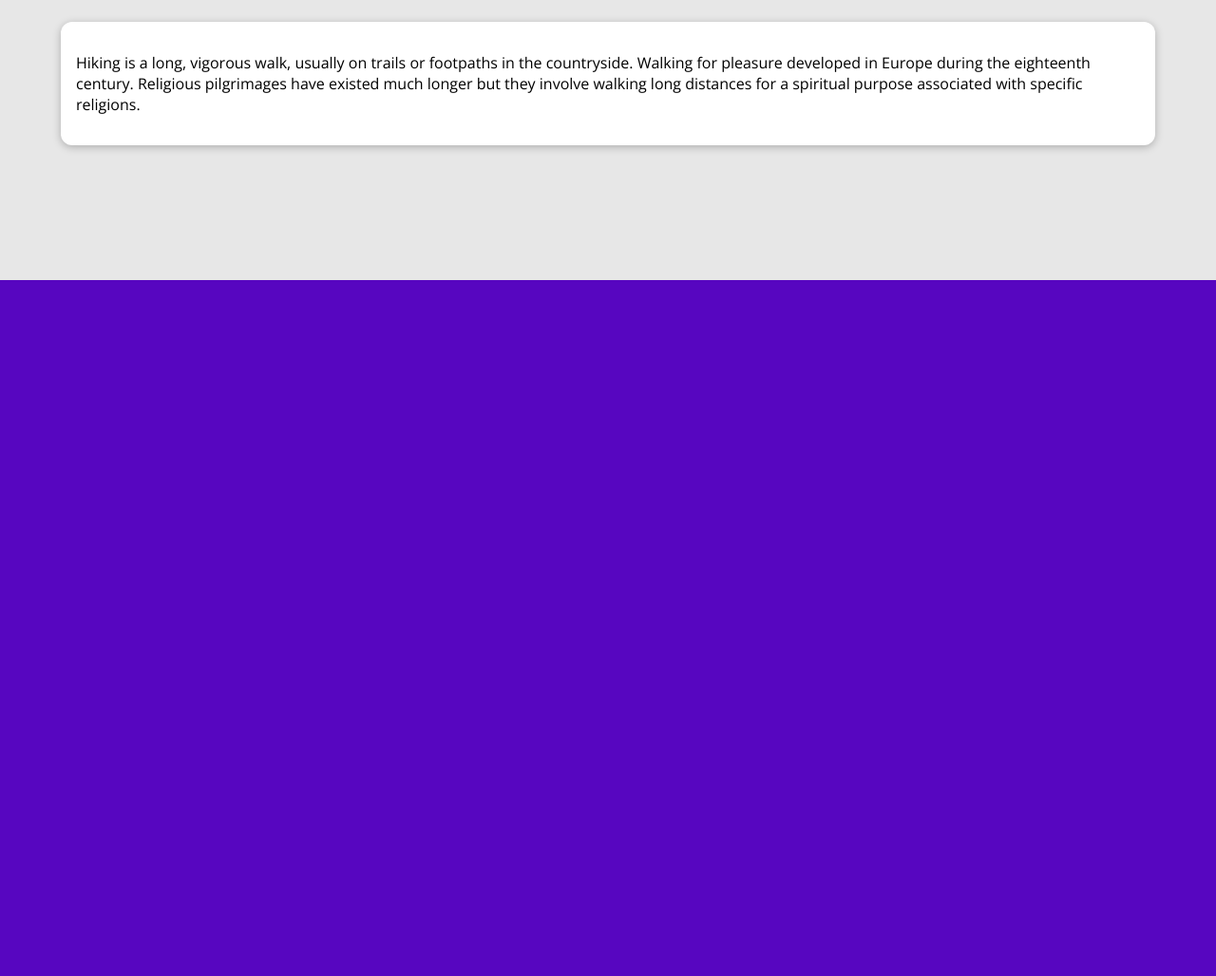
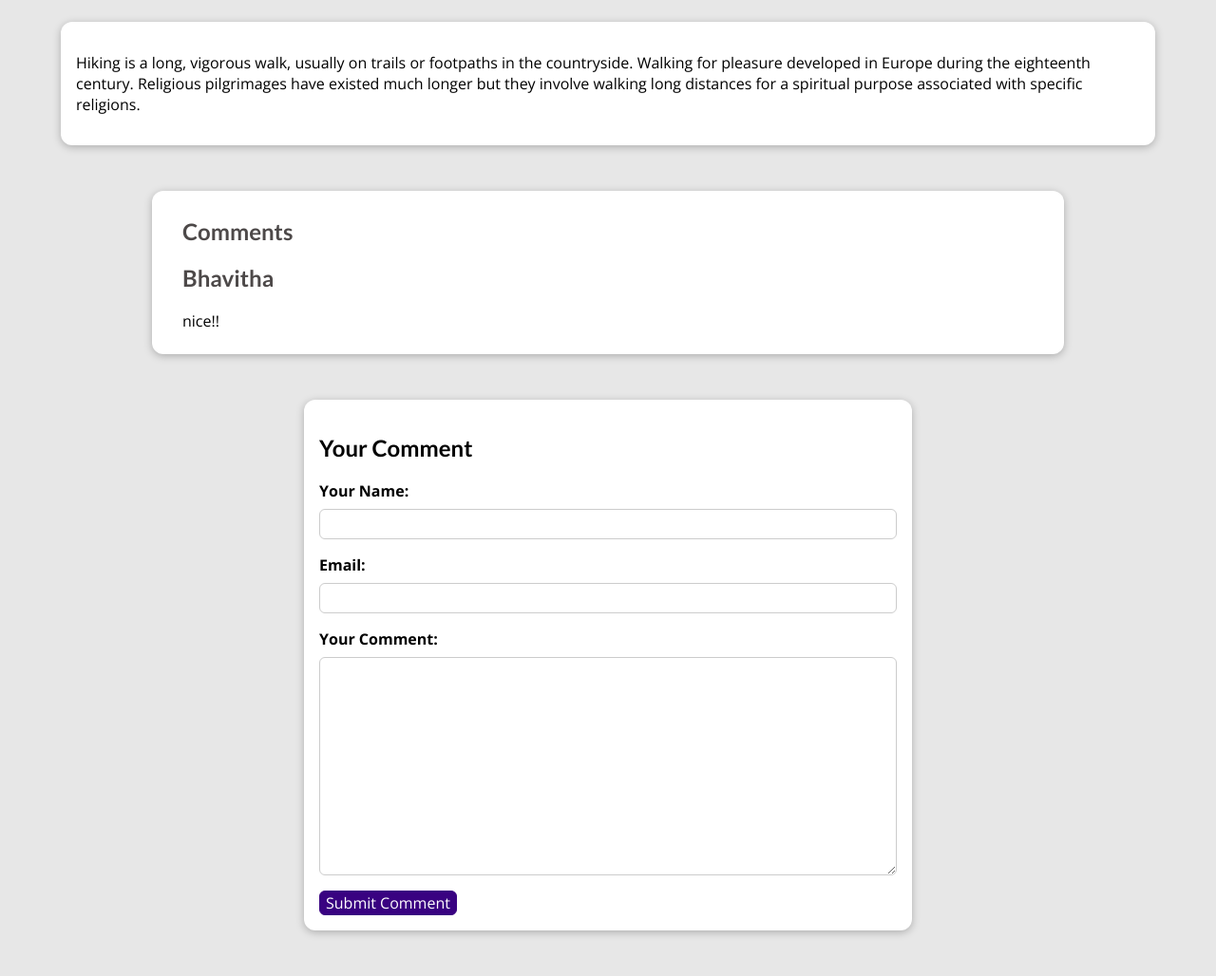
Before and after one commit to durgaprasad253/blog, a Django app: a page that uses blog/templates/blog/post-details.html in a window 1280 px wide. Shown: the part 505-1533 px from the top of the page at 95% size. Before the commit the page ends 800 px from the top, so only its background shows below. Run offline with Django 3.2, Linux system fonts and the light colour scheme; data comes from the database, SQL or seed files in the repository; both versions use the stored data as it was after the commit.

Commit message:
added comments feature

```diff
--- a/blog/admin.py
+++ b/blog/admin.py
@@ -1,9 +1,9 @@
 from django.contrib import admin
-from . models import Author,Post,Tag
+from . models import Author, Comment,Post,Tag
 # Register your models here.
 class PostAdmin(admin.ModelAdmin):
     prepopulated_fields={"slug":("title",)}
     list_filter=("author","tag","date")
     list_display=("title","author","date")
-admin.site.register([Author,Tag])
+admin.site.register([Author,Tag,Comment])
 admin.site.register(Post,PostAdmin)
--- /dev/null
+++ b/blog/forms.py
@@ -0,0 +1,13 @@
+from django import forms
+
+from . import models
+
+class CommentsForm(forms.ModelForm):
+    class Meta:
+        model=models.Comment
+        exclude=['post']
+        labels={
+            "user_name":"Your Name",
+            "user_email":"Email",
+            "text":"Your Comment"
+        }
--- a/blog/models.py
+++ b/blog/models.py
@@ -1,6 +1,7 @@
 from django.db import models
 from django.db.models.base import Model
 from django.core.validators import MinLengthValidator
+from django.db.models.deletion import CASCADE
 
 # Create your models here.
 
@@ -21,6 +22,7 @@ class Tag(models.Model):
     def __str__(self):
         return self.full_name()
 
+
 class Post(models.Model):
     title=models.CharField(max_length=50)
     excert=models.CharField(max_length=200)
@@ -30,3 +32,19 @@ class Post(models.Model):
     author=models.ForeignKey(Author,on_delete=models.SET_NULL,null=True,related_name="posts")
     content=models.TextField(validators=[MinLengthValidator])
     tag=models.ManyToManyField(Tag,related_name="tags")
+
+    def full_name(self):
+        return f"{self.title} {self.author}"
+    def __str__(self):
+        return self.full_name()
+
+class Comment(models.Model):
+    user_name=models.CharField(max_length=50)
+    user_email=models.CharField(max_length=50)
+    text=models.TextField(max_length=200)
+    post=models.ForeignKey(Post,on_delete=CASCADE,related_name="comments")
+
+    def full_name(self):
+        return f"{self.user_name} {self.user_email}"
+    def __str__(self):
+        return self.full_name()
--- a/blog/static/blog/post-details.css
+++ b/blog/static/blog/post-details.css
@@ -73,3 +73,108 @@ body {
     padding: 0.2rem 0.8rem;
     border-radius: 8px;
   }
+  #comment-form{
+    margin: 3rem auto;
+    width: 90%;
+    max-width: 40rem;
+    border-radius: 12px;
+    background-color: white;
+    box-shadow: 0 2px 8px rgba(0, 0, 0, 0.25);
+    padding: 1rem;
+  }
+
+  .form-control{
+    margin-bottom: 1rem;
+  }
+  .form-control label{
+    margin-bottom: 0.5rem;
+    font-weight: bold;
+    display:block;
+  }
+  .form-control input,.form-control textarea{
+    display: block;
+    width: 100%;
+    font: inherit;
+    padding: 0.25rem;
+    border-radius: 6px;
+    border: 1px solid #ccc;
+
+  }
+
+  #comment-form button{
+    font: inherit;
+    background-color: #390281;
+    color: white;
+    border: 1px solid #390281;
+    padding: 0.5 1.5rem;
+    border-radius: 6px;
+    cursor: pointer;
+  }
+
+  #comment-form button:active,
+  #comment-form button:hover{
+    background-color: #4f0ba7;
+    border-color: #4f0ba7;
+  }
+
+  .errorlist{
+    list-style: none;
+    margin: 0.5rem 0;
+    padding: 0;
+    color: #d6000b;
+  }
+  .invalid label{
+    color: #d6000b;
+    background-color: #ffe6e7;
+
+  }
+  .invalid textarea,
+  .invalid input{
+    border-color: #d6000b;
+    background-color: #ffe6e7;
+  }
+  #alert{
+    margin: 8rem auto 3rem auto;
+    font: inherit;
+    border: 1px solid #d6000b;
+    padding: 1rem;
+    background-color: #ffe6e7;
+    width: 90%;
+    /* max-width: 40rem; */
+  }
+
+  #alert a{
+    text-emphasis: none;
+    border: 1px solid #d6000b;
+    background-color: #d6000b;
+    color:white;
+    padding: 0.25rem 1.5rem;
+    border-radius: 6px;
+
+  }
+  #comments{
+    margin: 3rem auto;
+    width: 90%;
+    max-width: 60rem;
+    border-radius: 12px;
+    background-color: white;
+    box-shadow: 0 2px 8px rgba(0, 0, 0, 0.25);
+    padding: 0.5rem 2rem;
+
+  }
+  #comments ul{
+    list-style: none;
+    margin: 0;
+    padding: 0;
+  }
+  #comments li{
+    margin-bottom: 1rem;
+    border-bottom: 2px solid #ccc;
+  }
+  #comments li:last-of-type{
+    border-bottom: none;
+  }
+  #comments h2{
+    color: #4d4949;
+    padding: 0;
+  }
--- a/blog/templates/blog/post-details.html
+++ b/blog/templates/blog/post-details.html
@@ -4,6 +4,13 @@
 {% block css_files %}<link rel="stylesheet" href="{% static 'blog/post-details.css' %}">
 {% endblock css_files %}
 {% block body %}
+{% if form.errors %}
+<div id="alert">
+    <h2>Saving the form failed!</h2>
+    <p>Please provide all valid details below!!</p>
+    <a href="#comment-form">Fix!</a>
+</div>
+{% endif %}
 <section id='summary'>
 <h2>{{post.title | title}}</h2>
 <div>
@@ -19,10 +26,41 @@
     </div>
 </article>
 </section>
+
 <main>
 
         {{post.content | linebreaks}}
 
 
 </main>
+<section id="comments">
+    <h2>Comments</h2>
+    <ul>
+        {% for comment in comments %}
+        <li>
+            <h2>{{comment.user_name}}</h2>
+            <p>{{comment.text |linebreaks}}</p>
+        </li>
+
+        {% endfor %}
+    </ul>
+
+</section>
+
+<section id="comment-form">
+    <h2>Your Comment</h2>
+    <form  action="{% url 'post_details' post.slug %}" method="POST">
+        {% csrf_token %}
+        {% for fields in form %}
+        <div class="form-control {% if fields.errors %}invalid{% endif %}" >
+            {{fields.label_tag}}
+            {{fields}}
+            {{fields.errors}}
+
+        </div>
+        {% endfor %}
+
+        <button>Submit Comment</button>
+    </form>
+</section>
 {% endblock body %}
--- a/blog/urls.py
+++ b/blog/urls.py
@@ -2,7 +2,7 @@ from django.urls import path
 from . import views
 
 urlpatterns = [
-    path("",views.starting_page,name="starting_page"),
-    path("posts",views.posts,name="posts"),
-    path("posts/<slug:slug>",views.post_details,name="post_details")
+    path("",views.StartPageView.as_view(),name="starting_page"),
+    path("posts",views.AllPostsView.as_view(),name="posts"),
+    path("posts/<slug:slug>",views.PostDetailView.as_view(),name="post_details")
 ]
--- a/blog/views.py
+++ b/blog/views.py
@@ -1,27 +1,67 @@
+from django.http.response import HttpResponseRedirect
 from django.shortcuts import get_object_or_404, render
-from datetime import date
-from . models import Post
+from django.views.generic import ListView,DetailView
+from . models import Post,Comment
+from . forms import CommentsForm
+from django.views import View
 #
+class StartPageView(ListView):
+    template_name="blog/index.html"
+    model=Post
+    ordering=["-date"]
+    context_object_name="posts"
+    def get_queryset(self):
+        queryset= super().get_queryset()
+        latest_post=queryset[:3]
+        return latest_post
 
 
-# Create your views here.
-def starting_page(request):
-    latest_posts=Post.objects.all().order_by("-date")[:3]
 
-    return render(request,"blog/index.html",{
-        "posts":latest_posts
-    })
+class AllPostsView(ListView):
+    template_name="blog/all-posts.html"
+    model=Post
+    context_object_name="all_posts"
+    ordering=["date"]
 
-def posts(request):
-    all_posts=Post.objects.all().order_by("-date")
+class PostDetailView(View):
+    def get(self,request,slug):
+        identified_post=Post.objects.get(slug=slug)
+        form=CommentsForm()
+        return render(request,"blog/post-details.html",{
+            "post":identified_post,
+            "tags":identified_post.tag.all(),
+            "form":form,
+            "comments":identified_post.comments.all().order_by("-id")
+        })
 
-    return render(request,"blog/all-posts.html",{
-        'all_posts':all_posts
-    })
+    def post(self,request,slug):
+        form=CommentsForm(request.POST)
+        identified_post=Post.objects.get(slug=slug)
+        if form.is_valid():
+            comment=form.save(commit=False)
+            comment.post=identified_post
+            comment.save()
 
-def post_details(request,slug):
-    identified_post=get_object_or_404(Post,slug=slug)
-    return render(request,"blog/post-details.html",{
-        "post":identified_post,
-        "tags":identified_post.tag.all()
-    })
+            return HttpResponseRedirect("/posts/"+slug)
+        return render(request,"blog/post-details.html",{
+            "post":identified_post,
+            "tags":identified_post.tag.all(),
+            "form":form,
+            "comments":identified_post.comments.all().order_by("-id")
+        })
+    # template_name="blog/post-details.html"
+    # model=Post
+    # def get_context_data(self, **kwargs):
+    #     context = super().get_context_data(**kwargs)
+    #     identified_object=self.object
+    #     context["tags"] = identified_object.tag.all()
+    #     context["form"]=CommentsForm()
+    #     return context
+
+
+# def post_details(request,slug):
+#     identified_post=get_object_or_404(Post,slug=slug)
+#     return render(request,"blog/post-details.html",{
+#         "post":identified_post,
+#         "tags":identified_post.tag.all()
+#     })
```
Also changed, not shown: blog/migrations/0004_comment.py (added), blog/migrations/0005_alter_comment_text.py (added), db.sqlite3.
